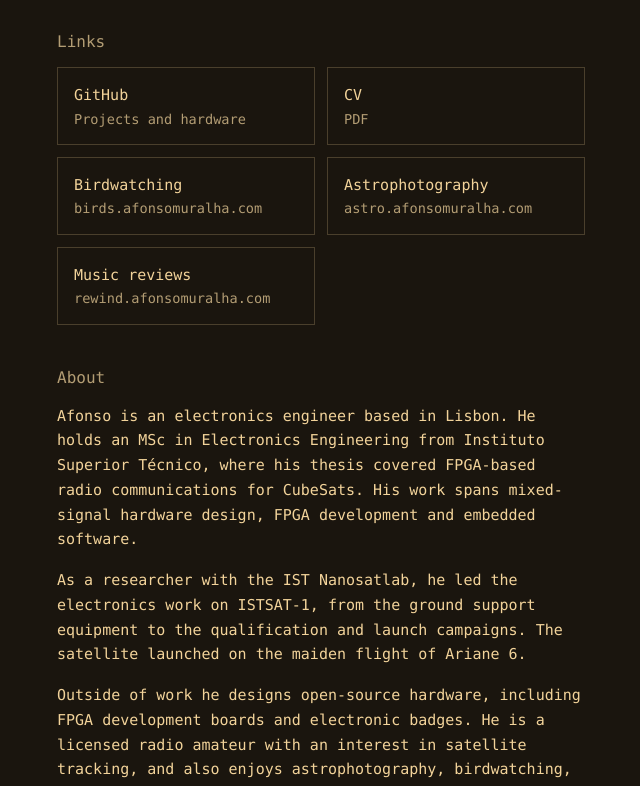
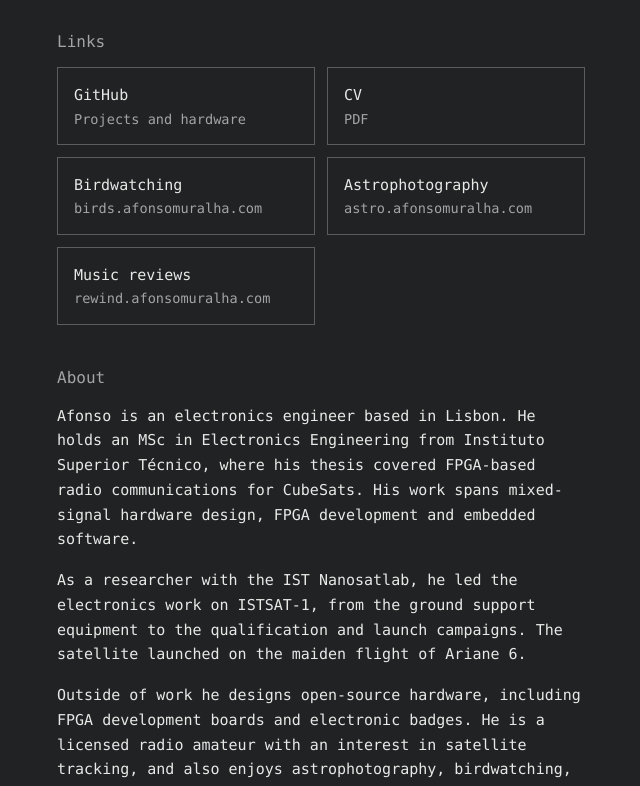
Before and after one commit to afonsus1997/landing, a plain HTML site: page index.html in a window 1280 px wide. Shown: the part 268-1054 px from the top of the page, without its empty margins (319-959 px from the left). Drawn offline with Linux system fonts and the light colour scheme.

Commit message:
Switch to charcoal theme and recolour logo
Co-Authored-By: Claude Opus 5.5 <noreply@anthropic.com>
Claude-Session: https://claude.ai/code/session_01NDe8smC1zh5W7cibjahiUr

```diff
--- a/index.html
+++ b/index.html
@@ -8,10 +8,10 @@
   <link rel="icon" type="image/png" href="logo.png">
   <style>
     :root {
-      --bg: #1a150e;
-      --fg: #f2d39a;
-      --muted: #b39d74;
-      --line: #4a3f2c;
+      --bg: #212224;
+      --fg: #e8e8e6;
+      --muted: #a3a4a6;
+      --line: #5a5c5f;
     }
 
     * { box-sizing: border-box; }
```
Also changed, not shown: logo.png.
